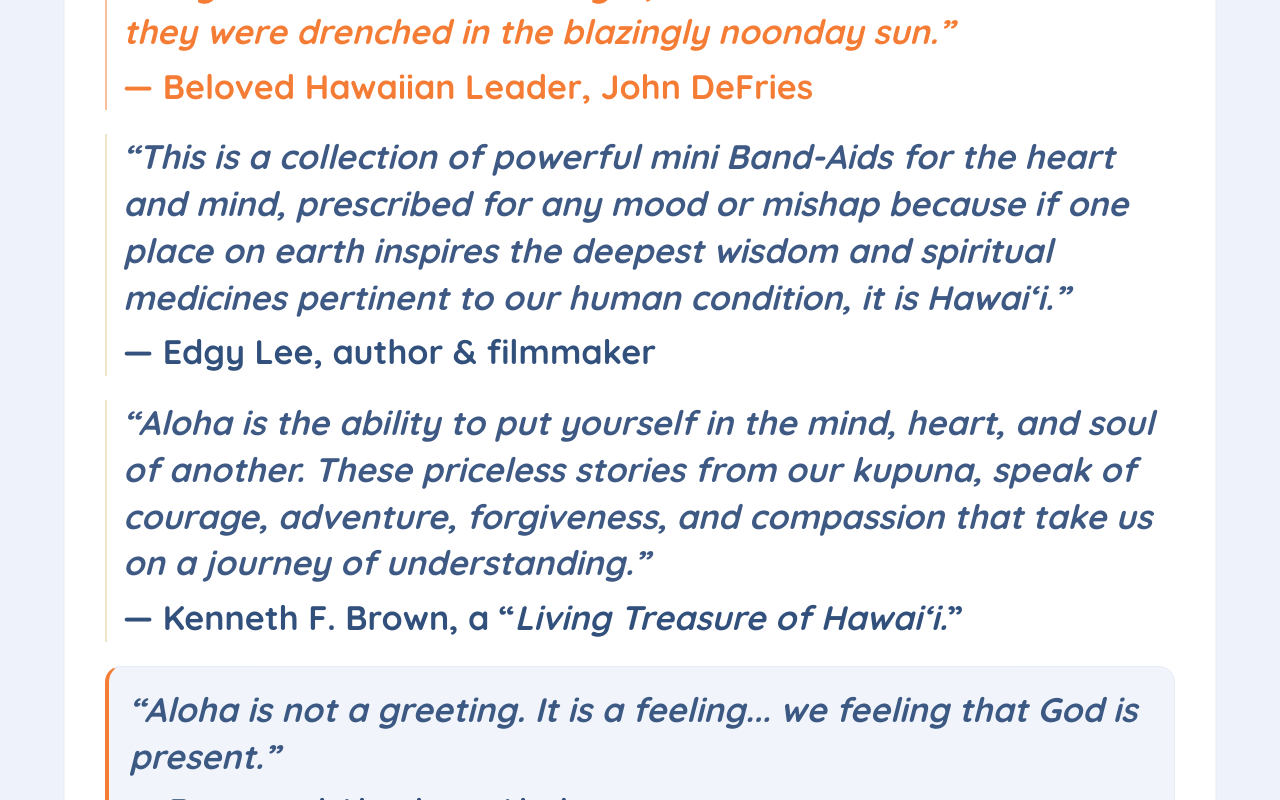
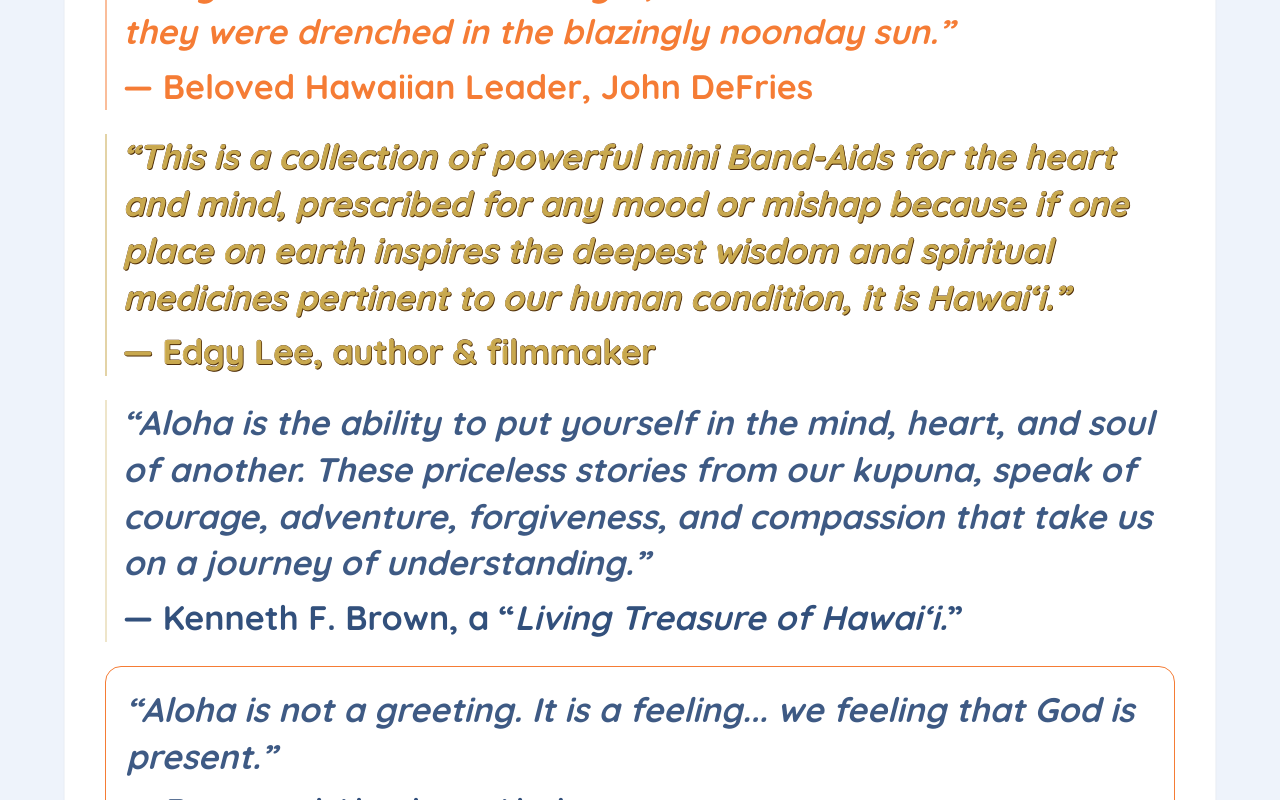
Before and after one commit to 8bitUHM/robin-rohr-portfolio, a React (Vite) app: page / in a window 1280 px wide. Shown: the part 6880-7680 px from the top of the page. Built offline with nearby package versions, Linux system fonts and the light colour scheme.

Commit message:
Update Home.tsx

```diff
--- a/src/pages/Home.tsx
+++ b/src/pages/Home.tsx
@@ -15,6 +15,7 @@ const testimonials = [
     quote:
       "This is a collection of powerful mini Band-Aids for the heart and mind, prescribed for any mood or mishap because if one place on earth inspires the deepest wisdom and spiritual medicines pertinent to our human condition, it is Hawai\u02BBi.",
     author: "Edgy Lee, author & filmmaker",
+    gold: true,
   },
   {
     quote:
@@ -389,15 +390,25 @@ export default function Home() {
                     className={`border-l-2 pl-4 italic ${
                       t.coral
                         ? "border-coral/50"
-                        : "border-gold/30 reading-text-muted"
+                        : t.gold
+                          ? "border-gold/50"
+                          : "border-gold/30 reading-text-muted"
                     }`}
                   >
-                    <p className={t.coral ? "reading-text text-coral" : undefined}>
+                    <p
+                      className={
+                        t.coral
+                          ? "reading-text text-coral"
+                          : t.gold
+                            ? "reading-text text-gold gold-outline-text"
+                            : undefined
+                      }
+                    >
                       &ldquo;{t.quote}&rdquo;
                     </p>
                     <footer
                       className={`reading-text mt-2 not-italic ${
-                        t.coral ? "text-coral" : ""
+                        t.coral ? "text-coral" : t.gold ? "text-gold gold-outline-text" : ""
                       }`}
                     >
                       &mdash; {t.author}
@@ -405,9 +416,12 @@ export default function Home() {
                   </blockquote>
                 ))}
 
-                <div className="bg-navy-50/80 rounded-2xl p-4 md:p-5 border border-navy-800/5 border-l-4 border-l-coral space-y-5">
+                <div className="rounded-2xl p-4 md:p-5 border border-coral space-y-5">
                   {alohaQuotes.map((t, i) => (
-                    <blockquote key={i} className="reading-text-muted italic">
+                    <blockquote
+                      key={i}
+                      className="reading-text-muted italic"
+                    >
                       <p>&ldquo;{t.quote}&rdquo;</p>
                       <footer className="reading-text mt-2 not-italic">
                         &mdash; {t.author}
```
